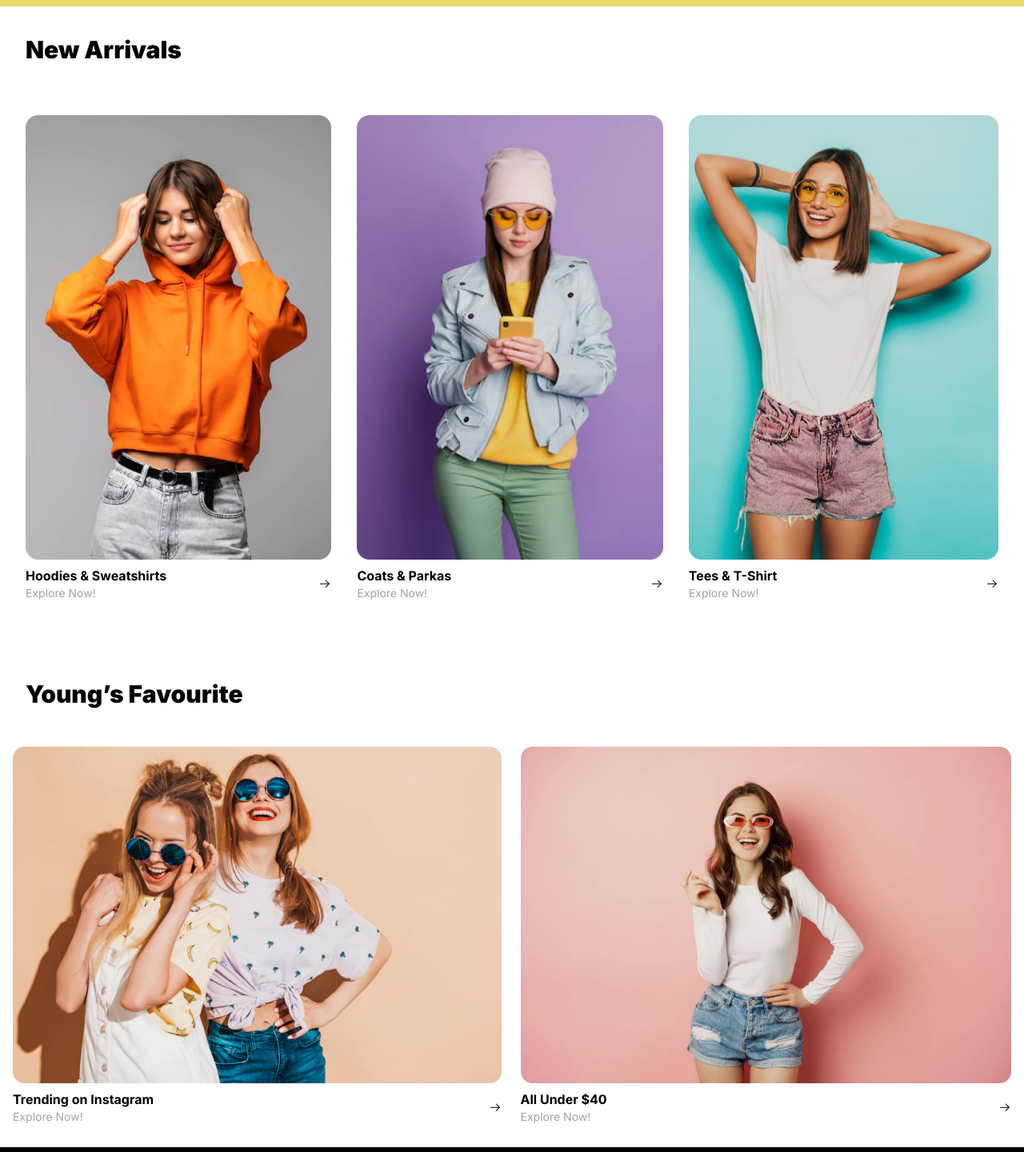
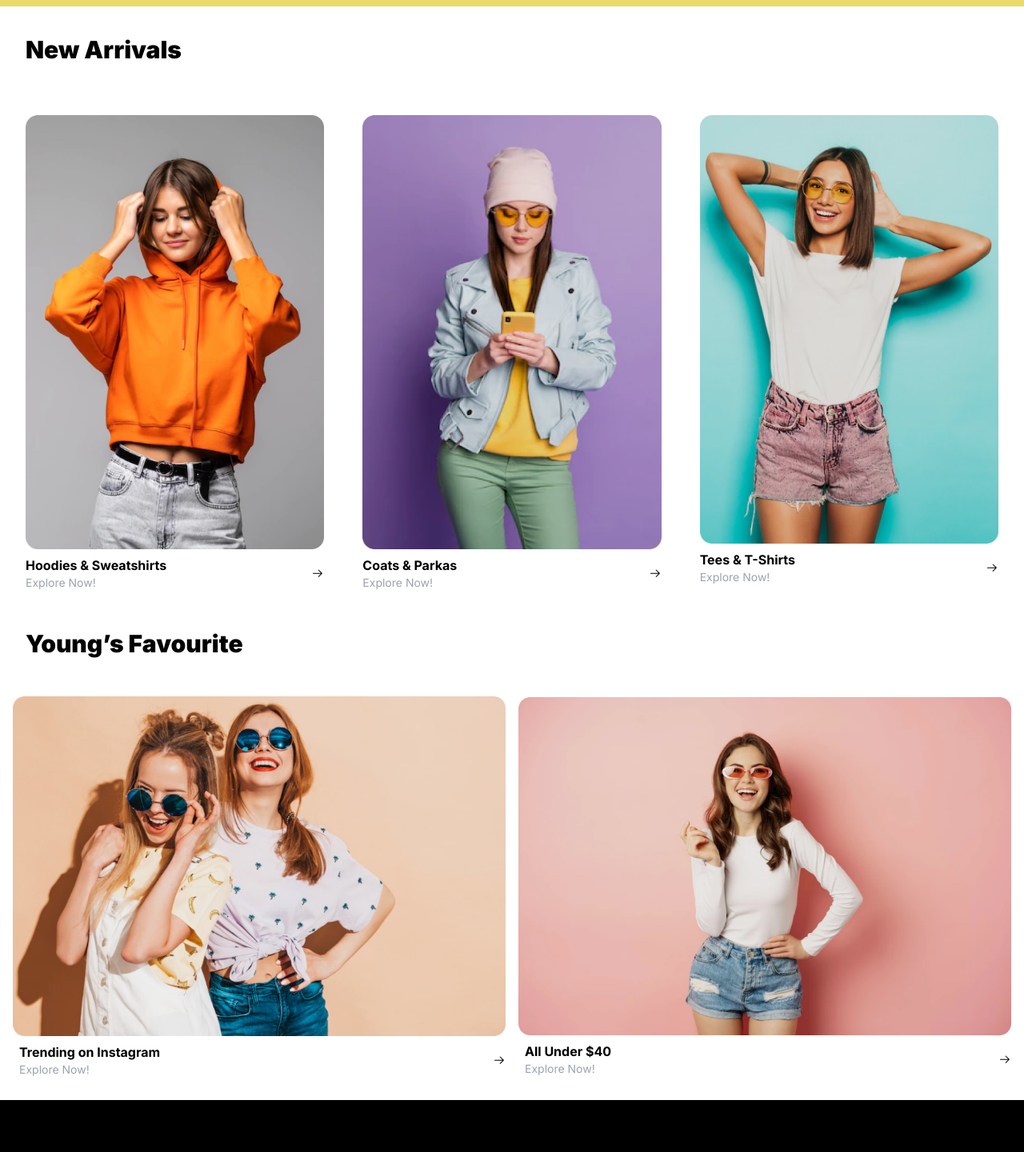
Before and after one commit to Bilal0335/Fashion-Website, a Next.js app: page / in a window 1280 px wide. Shown: the part 800-2241 px from the top of the page at 80% size. Built offline with nearby package versions, Linux system fonts and the light colour scheme.

Commit message:
😄update😄

```diff
--- a/src/components/widgets/NewArrivals.tsx
+++ b/src/components/widgets/NewArrivals.tsx
@@ -6,7 +6,7 @@ import Arrival3 from "@/assets/image/arrival3.png";
 import Image, { StaticImageData } from "next/image";
 import { GoArrowRight } from "react-icons/go";
 
-// Component for individual items
+// Reusable ArrivalItem Component
 const ArrivalItem = ({
   imageSrc,
   title,
@@ -16,14 +16,9 @@ const ArrivalItem = ({
   title: string;
   subtitle: string;
 }) => (
-  <div className=" p-4 mb-5">
+  <div className="p-4">
     {/* Image Section */}
-    <Image
-      src={imageSrc}
-      alt={title}
-      className="object-cover"
-
-    />
+    <Image src={imageSrc} alt={title} className="object-cover w-full" />
     {/* Text and Icon Section */}
     <div className="flex justify-between items-center mt-2">
       {/* Text */}
@@ -37,6 +32,7 @@ const ArrivalItem = ({
   </div>
 );
 
+// Main NewArrivals Component
 const NewArrivals = () => {
   // Data for the arrival items
   const arrivalData = [
@@ -46,7 +42,7 @@ const NewArrivals = () => {
       subtitle: "Explore Now!"
     },
     { image: Arrival2, title: "Coats & Parkas", subtitle: "Explore Now!" },
-    { image: Arrival3, title: "Tees & T-Shirt", subtitle: "Explore Now!" }
+    { image: Arrival3, title: "Tees & T-Shirts", subtitle: "Explore Now!" }
   ];
 
   return (
@@ -55,8 +51,8 @@ const NewArrivals = () => {
         <h1 className="text-3xl font-black leading-[2] py-5 text-left ml-4 mb-4">
           New Arrivals
         </h1>
-        {/* Container for Items */}
-        <div className="flex justify-start items-center mb-[30px]">
+        {/* Grid Layout for Items */}
+        <div className="grid grid-cols-1 sm:grid-cols-2 md:grid-cols-3 gap-4">
           {arrivalData.map((item, index) => (
             <ArrivalItem
               key={index}
--- a/src/components/widgets/YoungLife.tsx
+++ b/src/components/widgets/YoungLife.tsx
@@ -25,7 +25,7 @@ const YoungLife = () => {
           <h1 className="text-3xl font-black leading-[2] py-5 text-left ml-4 mb-4">
             Young’s Favourite
           </h1>
-          <div className="flex justify-center items-center space-x-6 m-auto mb-7">
+          <div className="grid grid-cols-1 items-center sm:grid-cols-2 md:grid-cols-2 gap-4 m-auto mb-7">
             {younLife.map((item, index) => (
               <div key={index}>
                 <Image
@@ -36,8 +36,10 @@ const YoungLife = () => {
                 <div className="flex justify-between items-center mt-2">
                   {/* Text */}
                   <div className="flex flex-col items-start">
-                    <h4 className="font-bold">{item.title}</h4>
-                    <h5 className="text-sm text-gray-400">{item.subtitle}</h5>
+                    <h4 className="font-bold ml-2">{item.title}</h4>
+                    <h5 className="text-sm ml-2 text-gray-400">
+                      {item.subtitle}
+                    </h5>
                   </div>
                   {/* Icon */}
                   <GoArrowRight />
```
